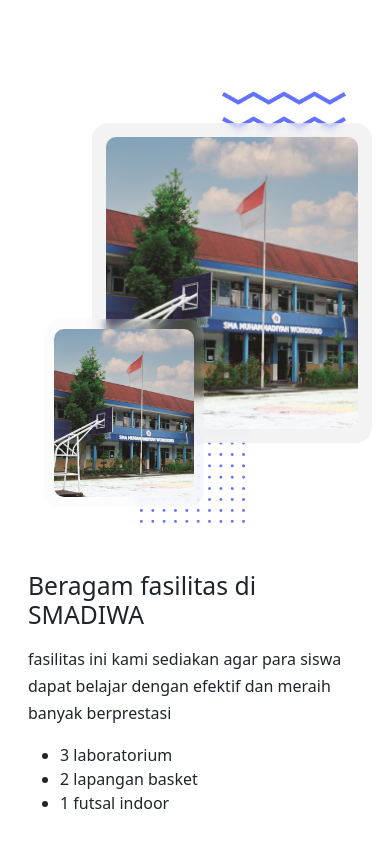
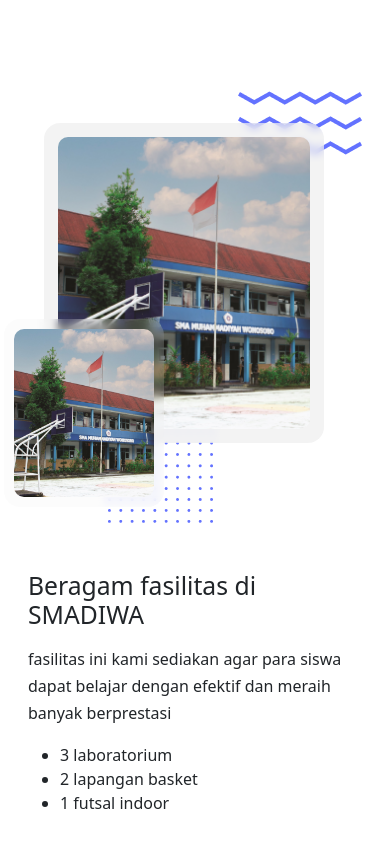
Before and after one commit to mulyant20/smadiwa-v3, a plain HTML site: page index.html in a window 390 px wide. Shown: the part 2800-3647 px from the top of the page. Drawn offline with Linux system fonts and the light colour scheme.

Commit message:
fix img fasilitas

```diff
--- a/assets/css/style.css
+++ b/assets/css/style.css
@@ -476,12 +476,6 @@ body {
     margin-left: 5rem ;
 }
 
-@media (max-width: 800px) {
-    .fasilitas-img-primary {
-        right: 1rem;
-    }
-}
-
 .fasilitas-img-primary img {
     width: 100%;
     border-radius: 10px;
@@ -542,13 +536,17 @@ body {
     }
 
     .fasilitas-ornament-2 {
-        right: 2rem;
+        right: 1rem;
     }
     .fasilitas-ornament-1 {
-        left: 8rem;
+        left: 6rem;
+    }
+    .fasilitas-img-primary {
+        position: relative;
+        right: 3rem;
     }
     .fasilitas-img-secondary {
-        left: 2rem;
+        left: -.5rem;
     }
 }
 
```
